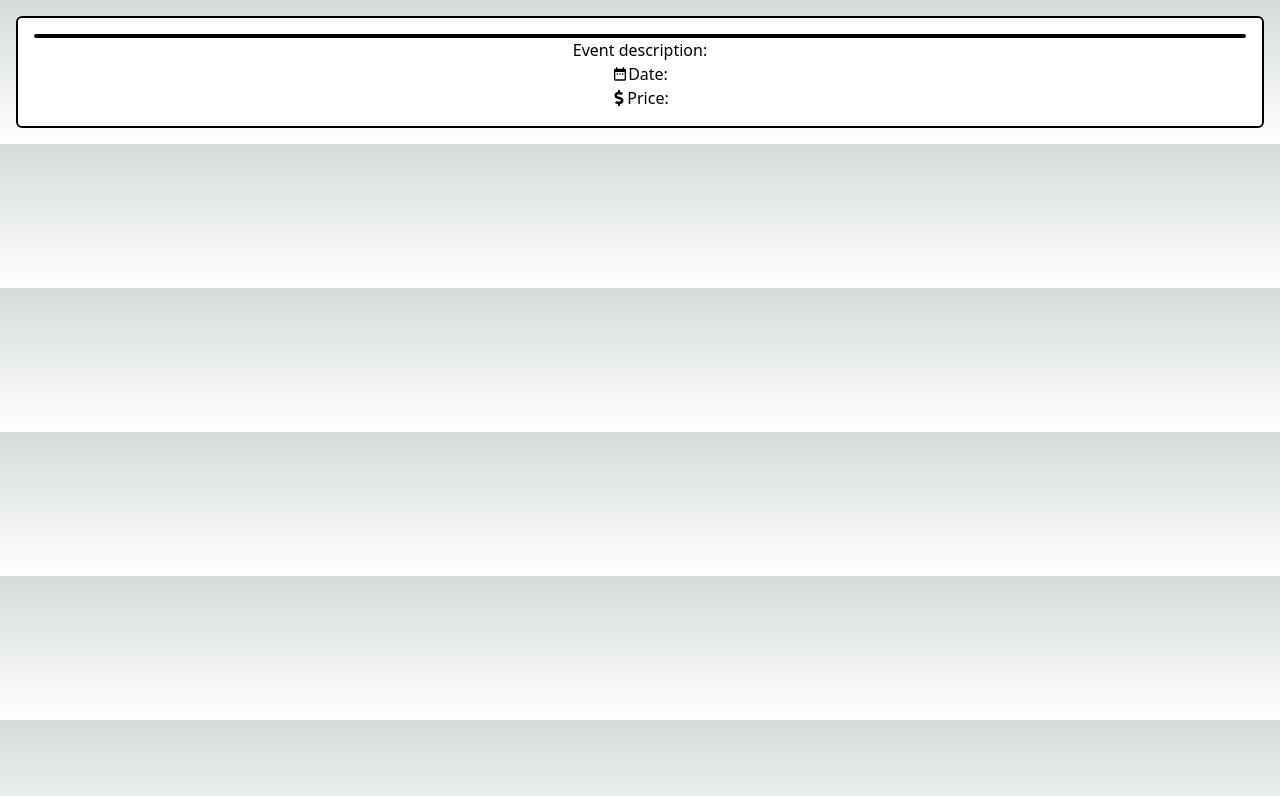
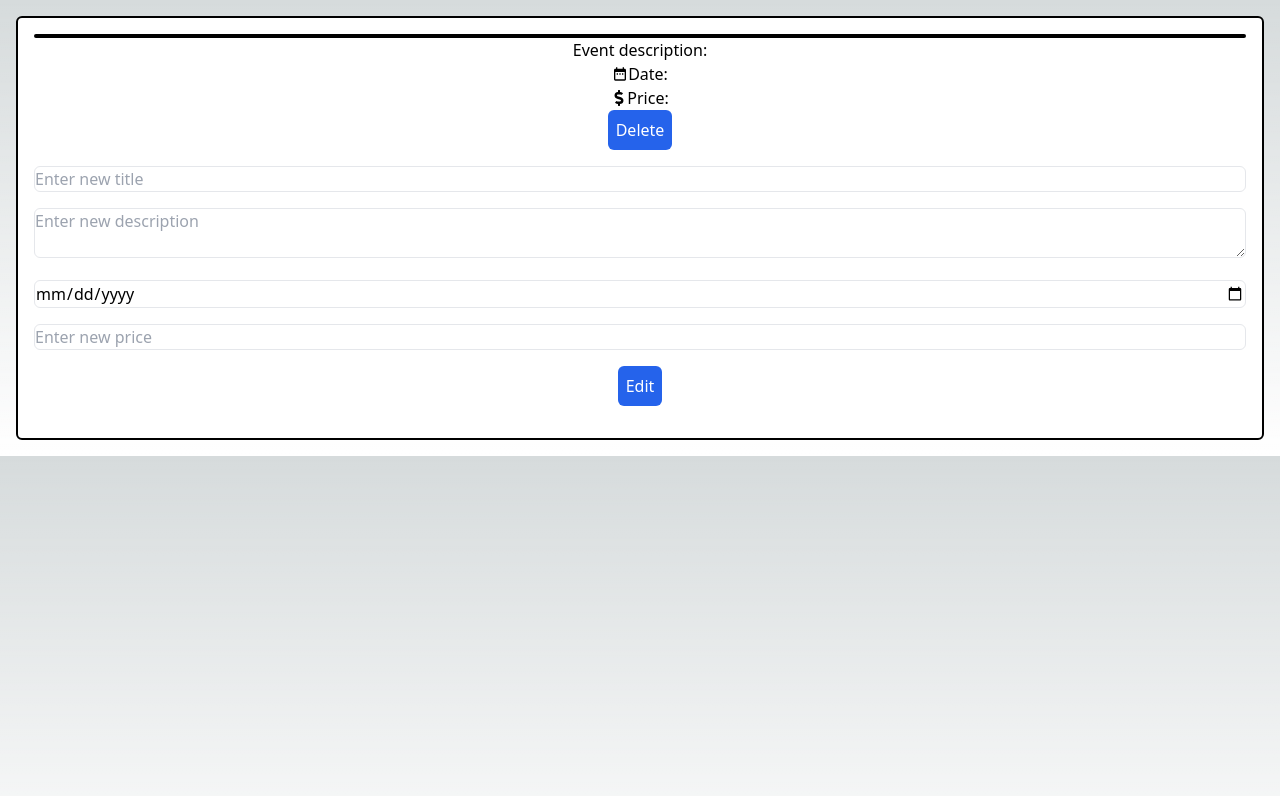
Before and after one commit to emsiish/festivals, a Next.js app: page /components/EventCard in a window 1280 px wide. Shown: the top 796 px of the page. Built offline with nearby package versions, Linux system fonts and the light colour scheme.

Commit message:
deleting and editing events

```diff
--- a/package.json
+++ b/package.json
@@ -14,7 +14,8 @@
     "react": "^18",
     "react-dom": "^18",
     "react-icons": "^5.0.1",
-    "sqlite": "^5.1.1"
+    "sqlite": "^5.1.1",
+    "sqlite3": "^5.1.7"
   },
   "devDependencies": {
     "autoprefixer": "^10.0.1",
--- a/src/pages/api/deleteEvent.js
+++ b/src/pages/api/deleteEvent.js
@@ -1,7 +1,15 @@
 import { db } from '@/lib/db';
 export default async function handler(req, res) {
-    if(req.method !== "DELETE") {
+    if (req.method !== "DELETE") {
         res.status(405).json({ message: "Only DELETE requests allowed" });
         return;
     }
+    const title = req.body;
+
+    await new Promise((resolve) => setTimeout(resolve, 1000));
+
+    const { lastID } = await db.run("DELETE FROM events WHERE title like ?", title);
+    const event = await db.get("SELECT * FROM events WHERE id = ? ORDER BY id DESC LIMIT 1", lastID - 1);
+
+    res.json(event);
 }
--- /dev/null
+++ b/src/pages/api/updateEvent.js
@@ -0,0 +1,26 @@
+import { db } from '@/lib/db';
+export default async function handler(req, res) {
+    if (req.method !== "PATCH") {
+        res.status(405).json({ message: "Only PATCH requests allowed" });
+        return;
+    }
+    let { title, description, date, price, id } = req.body;
+    const event = await db.get("SELECT * FROM events WHERE id = ?", id);
+    console.log(req.body)
+    console.log(event)
+    await new Promise((resolve) => setTimeout(resolve, 1000));
+
+    if (title === "") {
+        title = event.title
+    }
+    if (description === "") {
+        description = event.description
+    }
+    if (price == "") {
+        price = event.price
+    }
+
+    const { lastID } = await db.run("UPDATE events SET title = ?, description = ?, date = ?, price = ? WHERE id = ? ", [title, description, date, price, id]);
+
+    res.json(event);
+}
--- a/src/pages/components/EventCard.js
+++ b/src/pages/components/EventCard.js
@@ -1,9 +1,63 @@
-import { DeleteEvent } from "..";
 import { MdDateRange } from "react-icons/md";
 import { FaDollarSign } from "react-icons/fa";
+import { useState } from 'react';
 
-function EventCard(props)
-{
+
+function EventCard(props) {
+    const [title, setTitle] = useState("");
+    const [description, setDescription] = useState("");
+    const [date, setDate] = useState("");
+    const [price, setPrice] = useState("");
+    const [loading, setLoading] = useState(false);
+    const [error, setError] = useState(null);
+
+    const handleDeleteSubmit = async () => {
+        try {
+            setLoading(true);
+            const res = await fetch('/api/deleteEvent', {
+                method: 'DELETE',
+                headers: { 'Content-Type': 'application/json' },
+                body: JSON.stringify(props.title),
+            });
+            if (!res.ok) {
+                const { message } = await res.json();
+                throw new Error(message);
+            }
+            const event = await res.json();
+            props.deleteEvent(() => [removedEvent]);
+
+        } catch (err) {
+            setError(err.message);
+        } finally {
+            setLoading(false);
+        }
+    };
+    const handleEditSubmit = async () => {
+        let id = props.id;
+        try {
+            setLoading(true);
+            const res = await fetch('/api/updateEvent', {
+                method: 'PATCH',
+                headers: { 'Content-Type': 'application/json' },
+                body: JSON.stringify({ title, description, date, price, id })
+            });
+            if (!res.ok) {
+                const { message } = await res.json();
+                throw new Error(message);
+            }
+            const event = await res.json();
+            addEvent((prevEvents) => [newEvent, ...prevEvents]);
+            setTitle('');
+            setDescription('');
+            setDate('');
+            setPrice('');
+        } catch (err) {
+            setError(err.message);
+        } finally {
+            setLoading(false);
+        }
+    };
+
     return (
         <div className="bg-white rounded-md border-solid border-2 border-black m-4 p-4">
             <div className="flex items-center justify-center border-solid border-2 border-black rounded-md">
@@ -18,8 +72,44 @@ function EventCard(props)
                 <FaDollarSign />
                 <p>Price: {props.price}</p>
             </div>
-              <DeleteEvent deleteEvent={(event) => setEvents([event, ...events])}/>
-
+            <div>
+                <form onSubmit={handleDeleteSubmit}>
+                    <div className="mb-4 flex items-center justify-center">
+                        <button
+                            type="submitdelete"
+                            className="bg-blue-600 p-2 rounded-md hover:bg-blue-700 text-white disabled:bg-gray-400"
+                            disabled={loading}
+                        >
+                            {loading ? "Deleting event..." : "Delete"}
+                        </button>
+                    </div>
+                    <div className="text-red-600">{error}</div>
+                </form>
+                <form onSubmit={handleEditSubmit}>
+                    <div className="mb-4">
+                        <input type="text" className="border rounded-md w-full" placeholder="Enter new title" onChange={(event) => setTitle(event.target.value)} value={title} />
+                    </div>
+                    <div className="mb-4">
+                        <textarea className="border rounded-md w-full" placeholder="Enter new description" onChange={(event) => setDescription(event.target.value)} value={description} />
+                    </div>
+                    <div className="mb-4">
+                        <input type="date" className="border rounded-md w-full" onChange={(event) => setDate(event.target.value)} value={date} />
+                    </div>
+                    <div className="mb-4">
+                        <input type="number" className="border rounded-md w-full" placeholder="Enter new price" onChange={(event) => setPrice(event.target.value)} value={price} />
+                    </div>
+                    <div className="mb-4 flex items-center justify-center">
+                        <button
+                            type="submitedit"
+                            className="bg-blue-600 p-2 rounded-md hover:bg-blue-700 text-white disabled:bg-gray-400"
+                            disabled={loading}
+                        >
+                            {loading ? "Editing event..." : "Edit"}
+                        </button>
+                    </div>
+                    <div className="text-red-600">{error}</div>
+                </form>
+            </div>
         </div>
     )
 }
--- a/src/pages/index.js
+++ b/src/pages/index.js
@@ -1,14 +1,19 @@
 import { db } from '@/lib/db';
-import { useState,  useEffect } from 'react';
+import { useState, useEffect } from 'react';
 import EventCard from './components/EventCard';
 import { CreateEvent } from './CreateEventPage';
 
+const deleteEvent = (eventToDelete, prevEvents) => {
+  const updatedEvents = prevEvents.filter((event) => event !== eventToDelete);
+  return updatedEvents;
+};
 
-export function DeleteEvent({deleteEvent}) {
+const handleDeleteEvent = (indexToDelete) => {
+  const updatedEvents = deleteEvent(indexToDelete, events);
+  setEvents(updatedEvents);
+};
 
-}
-
-export default function Home( { initialEvents } ) {
+export default function Home({ initialEvents }) {
   const [events, setEvents] = useState(initialEvents);
 
   useEffect(() => {
@@ -18,24 +23,25 @@ export default function Home( { initialEvents } ) {
   return (
     <div className="p-2">
       <h1 className="text-3xl">My website</h1>
-      <CreateEvent addEvent={(event) => setEvents([event, ...events])}/>
+      <CreateEvent addEvent={(event) => setEvents([event, ...events])} />
       <div className="text-3xl">Recent events</div>
       <div className='grid grid-cols-4 grid-flow-row'>
 
         {events.map((event) => (
           <EventCard key={event.id}
-          title={event.title}
-          description={event.description}
-          date={event.date}
-          price={event.price}/>
-
+            id={event.id}
+            title={event.title}
+            description={event.description}
+            date={event.date}
+            price={event.price}
+            deleteEvent={{ handleDeleteEvent }} />
         ))}
       </div>
-    </div>
+    </div >
   )
 }
 
 export async function getServerSideProps() {
-    const events = await db.all("SELECT * FROM events ORDER BY id DESC");
-    return { props: { initialEvents: events, } };
+  const events = await db.all("SELECT * FROM events ORDER BY id DESC");
+  return { props: { initialEvents: events, } };
 }
```
Also changed, not shown: src/pages/api/createEvent.js (+4 -3 lines), src/pages/CreateEventPage.js (indentation only), 2 other files (tests, documents, lock files or other folders).
